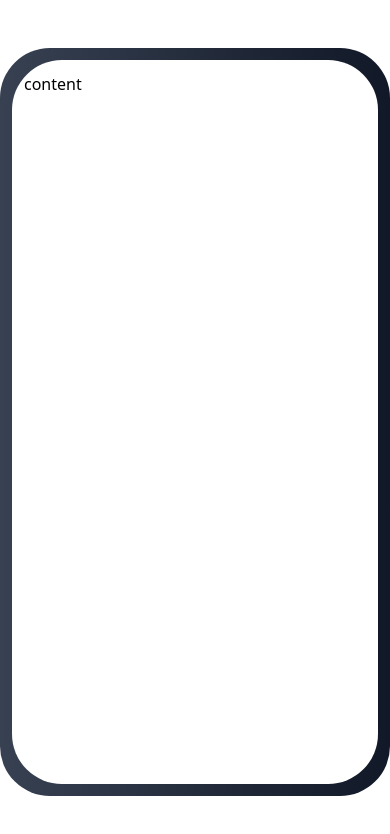
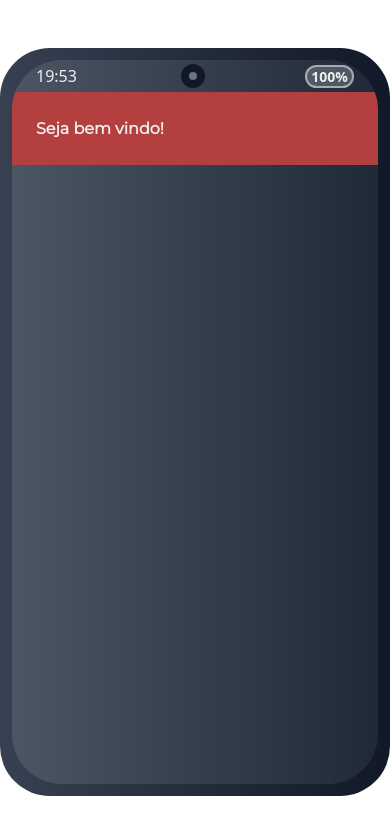
Before and after one commit to Gttolla/Degustar-qr, a React (Create React App) app: page / in a window 390 px wide. Shown: the top 834 px of the page. Built offline with nearby package versions, Linux system fonts and the light colour scheme; the HTML template or start-up script is replaced by a standard one.

Commit message:
Mobile-screen top

```diff
--- a/public/index.html
+++ b/public/index.html
@@ -11,6 +11,11 @@
 
     <link rel="manifest" href="%PUBLIC_URL%/manifest.json" />
 
+    <!--Fonts-->
+    <link rel="preconnect" href="https://fonts.googleapis.com">
+    <link rel="preconnect" href="https://fonts.gstatic.com" crossorigin>
+    <link href="https://fonts.googleapis.com/css2?family=Montserrat&display=swap" rel="stylesheet">
+
     <title>Degustar Buffet</title>
   </head>
   <body>
--- /dev/null
+++ b/src/components/contact-bar.jsx
@@ -0,0 +1,12 @@
+function ContactBar (){
+    return(
+        <header className="bg-primary p-6">
+            <nav>
+                <span className="text-text font-medium font-titles">Seja bem vindo!</span>
+
+            </nav>
+        </header>
+    );
+}
+
+export default ContactBar;
--- a/src/components/mobile-screen.jsx
+++ b/src/components/mobile-screen.jsx
@@ -1,9 +1,44 @@
+import React, { useEffect, useState } from 'react';
 
 function MobileScren (props){
+    const [hr, setHr] = useState('00');
+    const [min, setMin] = useState('00');
+
+    useEffect(() => {
+        const timeInterval = setInterval(() => {
+            const dateToday = new Date();
+            const hr = String(dateToday.getHours()).padStart(2, '0');
+            const min = String(dateToday.getMinutes()).padStart(2, '0');
+
+            setHr(hr);
+            setMin(min);
+        }, 1000);
+
+        return () => clearInterval(timeInterval);
+    }, []);
+
     return(
-        <div className="container">
+        <div id="container">
             <div className="mobile">
-                <div className="screen">{props.content}</div>
+                <div className="screen overflow-auto">
+                    <div className="px-6 py-1 text-text" id="top-screen">
+
+                        <div className="w-11">
+                            <span>{hr}</span>
+                            <span>:</span>
+                            <span>{min}</span>
+                        </div>
+
+                        <div className="h-6 w-6 rounded-full border-8 border-gray-900 bg-gray-500"></div>
+
+                        <div>
+                            <span className="font-semibold text-sm" id="batery">100%</span>
+                        </div>
+
+                    </div>
+
+                    {props.content}
+                </div>
             </div>
         </div>
     );
--- a/src/index.css
+++ b/src/index.css
@@ -3,14 +3,23 @@
 @tailwind utilities;
 
 /** mobile-screen */
-.container{
-    @apply  max-w-md mx-auto h-screen py-12
+#container{
+    @apply max-w-md mx-auto h-screen py-12
 }
 .mobile{
     @apply w-full h-full rounded-[50px] bg-gradient-to-r from-gray-700 to-gray-900 p-3
 }
+.screen{
+    @apply w-full h-full rounded-[50px] bg-gradient-to-r from-gray-600 to-gray-800
+}
+#top-screen{
+    @apply  flex justify-between items-center
+}
+#batery{
+    @apply px-1 bg-white bg-opacity-20 border-2 border-white border-opacity-50 rounded-full
+}
 
 /* Global Class **/
-.screen{
-    @apply w-full h-full rounded-[50px] bg-white p-3
+.font-titles{
+    @apply font-[600]
 }
--- a/src/pages/main/main.jsx
+++ b/src/pages/main/main.jsx
@@ -1,8 +1,9 @@
+import ContactBar from "../../components/contact-bar";
 import MobileScren from "../../components/mobile-screen";
 
 function Main (){
     const content =
-        <div>content</div>
+        <ContactBar />
 
     return(
         <MobileScren content={content} />
--- a/tailwind.config.js
+++ b/tailwind.config.js
@@ -12,16 +12,16 @@ module.exports = {
       black: colors.black,
       white: colors.white,
       gray: colors.gray,
-      emerald: colors.emerald,
-      indigo: colors.indigo,
-      yellow: colors.yellow,
+      'primary': '#B43F3F',
+      'text': '#EEEEEE',
     },
+    fontFamily: {
+      'titles': ['"Montserrat"'],
+    }
   },
 
   plugins: [
     require('tailwindcss'),
     require('autoprefixer'),
   ],
-
-
 }
```
